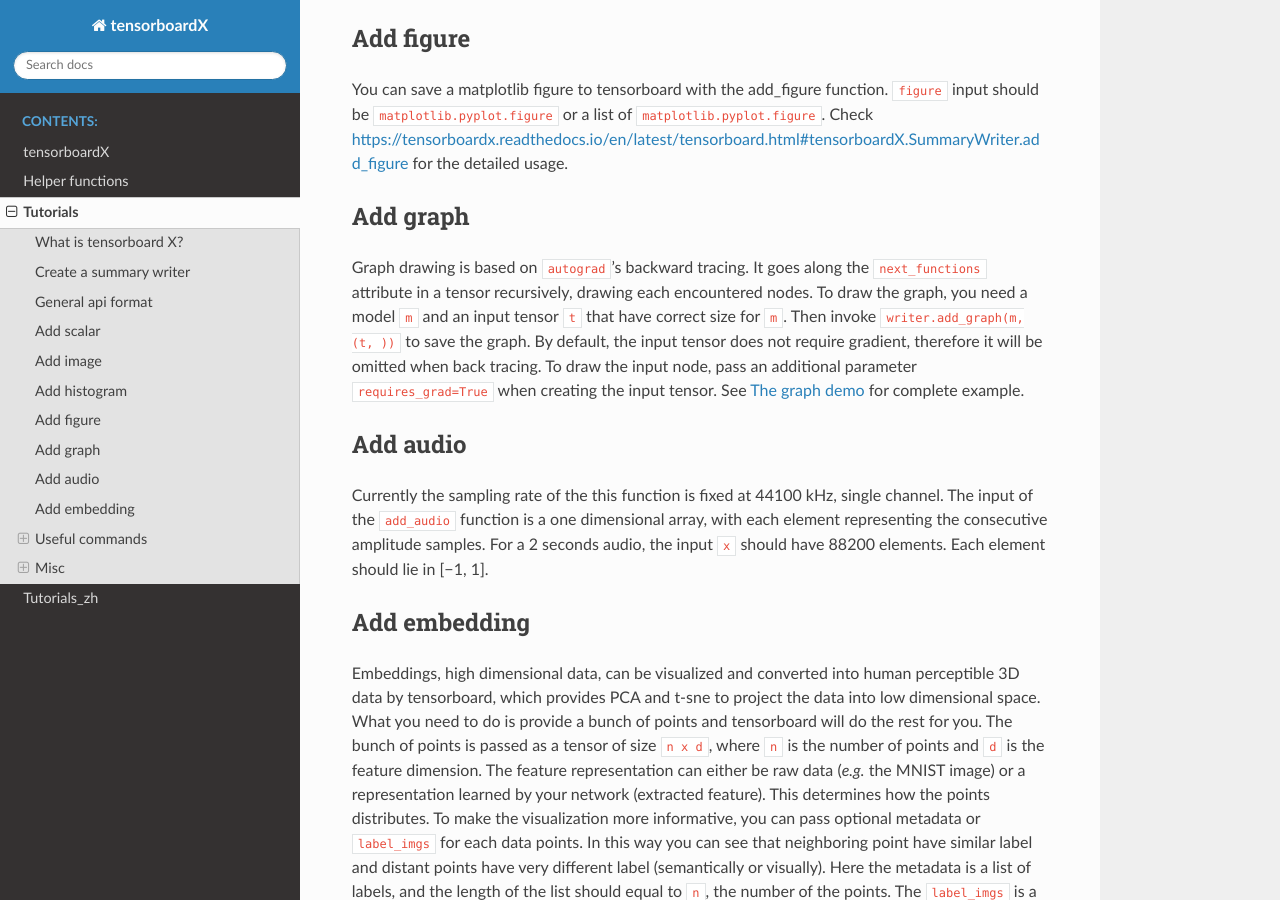
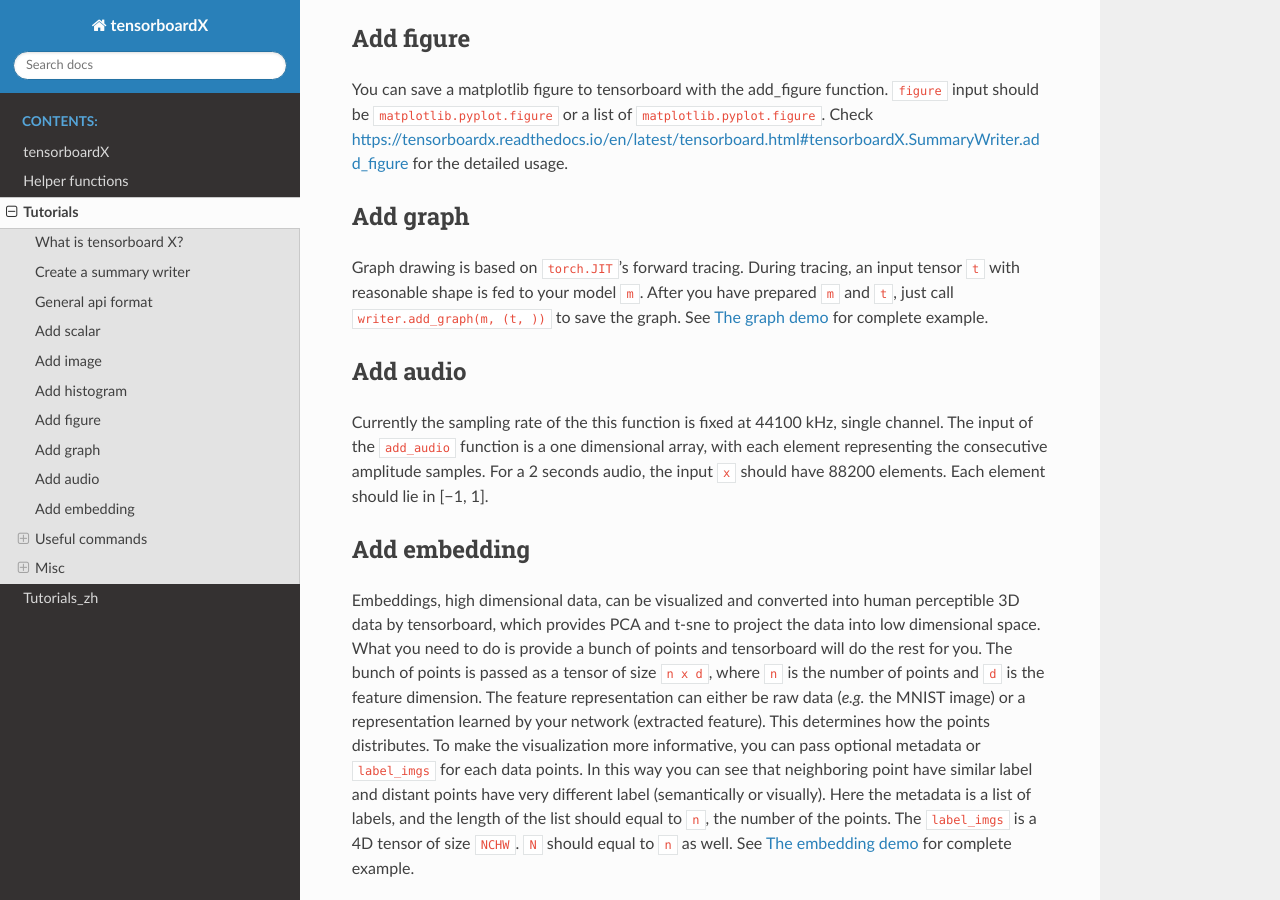
Before and after one commit to lanpa/tensorboardX, a Sphinx documentation site: the page built from docs/tutorial.rst, in a window 1280 px wide and 900 px high, scrolled down 1771 px. Built offline with Sphinx 7.4.7 and the Read the Docs theme 2.0.0, drawn with Linux system fonts in a browser that asks for light colours.

Commit message:
Update tutorial.rst
The implementation of graph visualization has been changed for a long time.

```diff
--- a/docs/tutorial.rst
+++ b/docs/tutorial.rst
@@ -91,14 +91,7 @@ Check `<https://tensorboardx.readthedocs.io/en/latest/tensorboard.html#tensorboa
 
 Add graph
 ---------
-Graph drawing is based on ``autograd``'s backward tracing. It goes along the
-``next_functions`` attribute in a tensor recursively, drawing each encountered
-nodes. To draw the graph, you need a model ``m`` and an input tensor ``t``
-that have correct size for ``m``. Then invoke
-``writer.add_graph(m, (t, ))`` to save the graph. By default, the input tensor does not
-require gradient, therefore it will be omitted when back tracing. To draw the
-input node, pass an additional parameter ``requires_grad=True`` when creating the
-input tensor. See
+Graph drawing is based on ``torch.JIT``'s forward tracing. During tracing, an input tensor ``t`` with reasonable shape is fed to your model ``m``. After you have prepared ``m`` and ``t``, just call ``writer.add_graph(m, (t, ))`` to save the graph. See
 `The graph demo <https://github.com/lanpa/tensorboardX/blob/master/examples/demo_graph.py>`_ for
 complete example.
 
```
